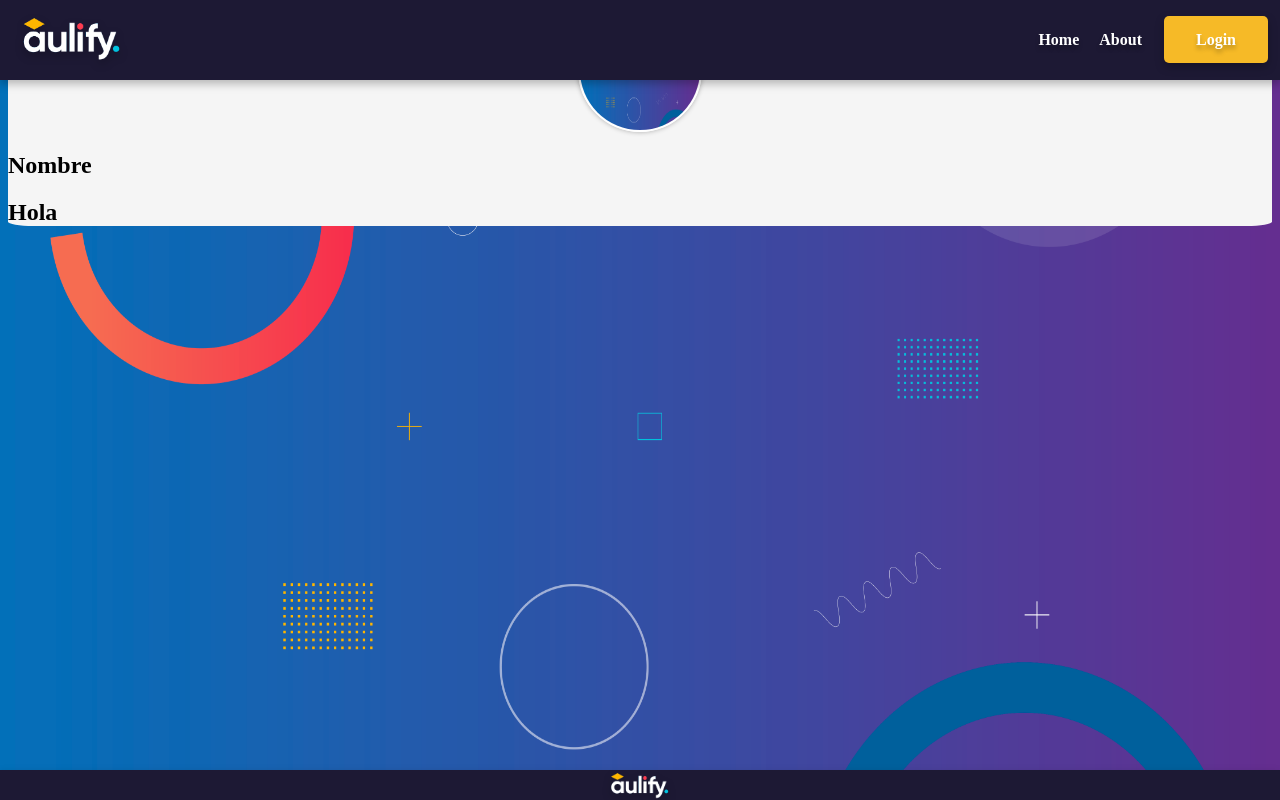
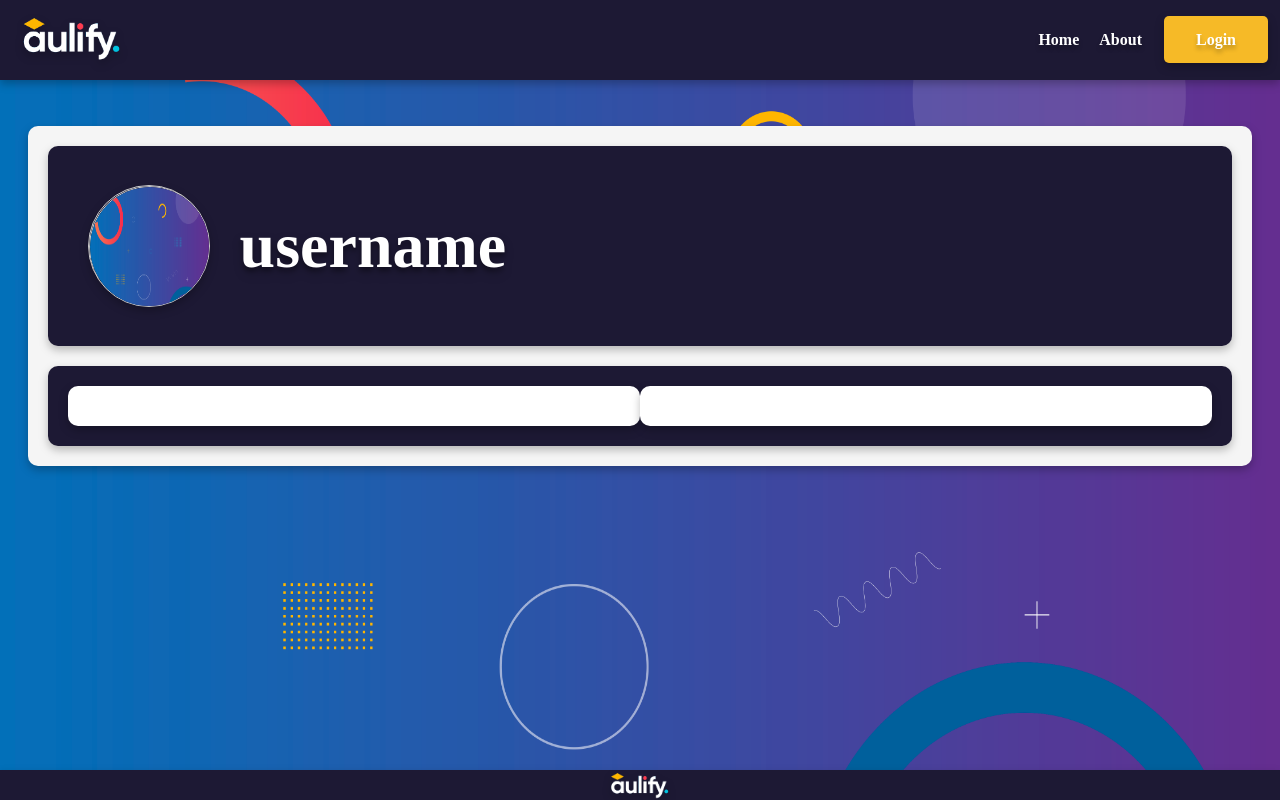
Before and after one commit to TonyNogueron/TC2005B-Front, a React (Create React App) app: page /profile in a window 1280 px wide. Built offline with nearby package versions, Linux system fonts and the light colour scheme; a web font is replaced by a local one.

Commit message:
fixing the imports of useStates

```diff
--- a/src/Components/ProfileContainer/ProfileContainer.css
+++ b/src/Components/ProfileContainer/ProfileContainer.css
@@ -0,0 +1,66 @@
+.profile-container {
+    background-color: #f5f5f5;
+    border-radius: 10px;
+    filter: var(--mainFilter);
+    padding: 20px;
+    margin: 20px;
+    margin-top: 10%;
+}
+
+.profile-top {
+    background-color: var(--black);
+    display: flex;
+    flex-direction: row;
+    justify-content: space-between wrap;
+    align-items: center;
+    padding: 20px;
+    border-radius: 10px;
+    filter: var(--mainFilter);
+}
+
+.profile-username {
+    font-size: 2rem;
+    font-weight: 600;
+    color: #fff;
+    text-shadow: var(--textShadow);
+    filter: var(--mainFilter);
+    font-family: var(--mainFont);
+    width: 85%;
+    margin-left: 10px;
+}
+
+.profile-bottom {
+    background-color: var(--black);
+    display: flex;
+    flex-direction: row;
+    justify-content: space-between wrap;
+    align-items: center;
+    padding: 20px;
+    border-radius: 10px;
+    filter: var(--mainFilter);
+    margin-top: 20px;
+}
+
+.left-container {
+    width: 50%;
+    display: flex;
+    flex-direction: column;
+    justify-content: center;
+    align-items: center;
+    background-color: #fff;
+    border-radius: 10px;
+    filter: var(--mainFilter);
+    padding: 20px;
+}
+
+.right-container {
+    width: 50%;
+    display: flex;
+    flex-direction: column;
+    justify-content: center;
+    align-items: center;
+    background-color: #fff;
+    border-radius: 10px;
+    filter: var(--mainFilter);
+    padding: 20px;
+}
--- a/src/Components/ProfileContainer/ProfileContainer.tsx
+++ b/src/Components/ProfileContainer/ProfileContainer.tsx
@@ -1,4 +1,4 @@
-import React from "react";
+import React,{useState} from "react";
 import "./ProfileContainer.css";
 import {PROFILE_IMAGE_CONSTANTS} from "../../constants";
 import ProfileImg from "../ProfileImgProp/ProfileImg";
@@ -10,14 +10,17 @@ interface ProfileContainerProps {
 }
 
 const ProfileContainer: React.FC<ProfileContainerProps> = ({username, profileImg}) => {
+    const [profileImage, setProfileImage] = useState(PROFILE_IMAGE_CONSTANTS[0].name);
+    const [getUsername, setUsername] = useState(username);
+
     return (
         <div className="profile-container">
             <div className = "profile-top">
                 <div className = "profile-img">
-                    <ProfileImg name={profileImg}/>
+                    <ProfileImg name={profileImage}/>
                 </div>
                 <div className = "profile-username">
-                    <h1>{username}</h1>
+                    <h1>{getUsername}</h1>
                 </div>
             </div>
             <div className = "profile-bottom">
@@ -29,3 +32,5 @@ const ProfileContainer: React.FC<ProfileContainerProps> = ({username, profileImg
         </div>
     );
 };
+
+export default ProfileContainer;
--- a/src/Components/ProfileImgProp/ProfileImg.css
+++ b/src/Components/ProfileImgProp/ProfileImg.css
@@ -2,16 +2,14 @@
   width: 120px;
   height: 120px;
   border-radius: 50%;
-  border: 2px solid #fff;
-  box-shadow: 0 0 5px rgba(0,0,0,0.3);
-  display: block;
-  margin: 10px;
   margin: 0 auto;
+  overflow: hidden;
+  border: 1px solid #ccc;
+  filter: var(--mainFilter);
 }
 
 .profile-img img {
   width: 100%;
   height: 100%;
   border-radius: 50%;
-
 }
--- a/src/pages/ProfilePage/Profile.tsx
+++ b/src/pages/ProfilePage/Profile.tsx
@@ -8,8 +8,7 @@ import {PAGE_TITLE} from '../../constants';
 import BackgroundProp from "src/Components/BackgroundProp/BackgroundProp";
 import { useNavigate } from "react-router-dom";
 import { LINKS } from "../../constants";
-import ProfileImg from "src/Components/ProfileImgProp/ProfileImg";
-
+import ProfileContainer from "src/Components/ProfileContainer/ProfileContainer";
 
 export const Profile = () => {
     const title = PAGE_TITLE;
@@ -33,19 +32,7 @@ export const Profile = () => {
                     onMenuToggle={handleMenuToggle} // pass onMenuToggle as a prop
                 />
                 <Footer title={title} logo={logo[0]} menuItems={menuItems} />
-                <div className="profile-container">
-                    <div className="profile-top">
-                        <div className="profile-img-container">
-                            <ProfileImg name="boy-engineer" />
-                        </div>
-                        <div className="profile-info-container">
-                            <h2>Nombre</h2>
-                        </div>
-                    </div>
-                    <div className="profile-bottom">
-                        <h2>Hola</h2>
-                    </div>
-                </div>
+                <ProfileContainer username="username" profileImg="boy-engineer" />
         </div>
     );
 }
```
Also changed, not shown: src/Components/StatsProp/Stats.tsx (added, +22 -0 lines), src/gameConstants.ts (+13 -0 lines), src/Components/StatsProp/Stats.css (added).
